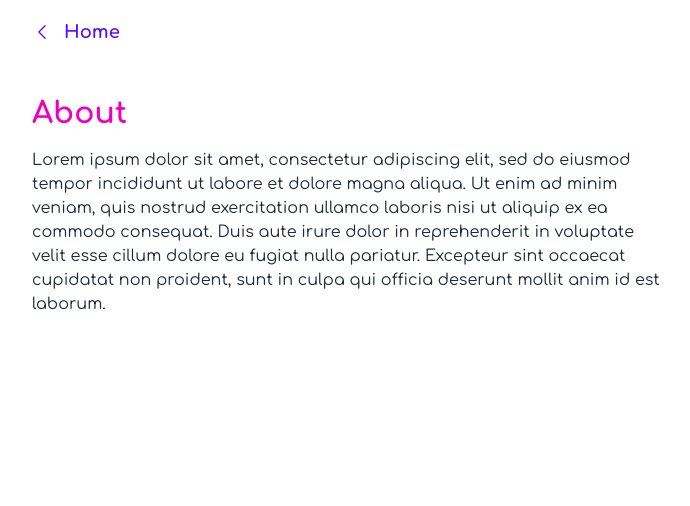
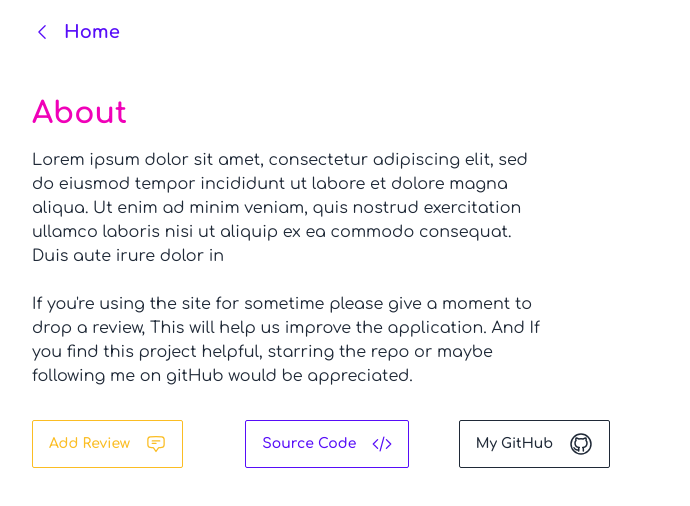
Before and after one commit to SujoyGhosh-scott/attendance-traker, a Next.js app: page /about in a window 1280 px wide. Shown: the top 506 px of the page, without its empty margins (288-978 px from the left). Built offline with nearby package versions, Linux system fonts and the light colour scheme.

Commit message:
about done

```diff
--- a/components/IndivisualCharts.jsx
+++ b/components/IndivisualCharts.jsx
@@ -117,7 +117,7 @@ const IndivisualCharts = ({
       </div>
       <div className="w-full md:w-1/2 lg:w-1/3 mt-4 lg:mt-0">
         <p>
-          DSE3: {getPercentage(dse4ThA + dse4PrA, dse4ThC + dse4PrC)}% (
+          DSE4: {getPercentage(dse4ThA + dse4PrA, dse4ThC + dse4PrC)}% (
           {dse4ThA + dse4PrA}/{dse4ThC + dse4PrC})
         </p>
         <p className="text-sm">
--- a/pages/about.js
+++ b/pages/about.js
@@ -26,16 +26,150 @@ const About = () => {
       </div>
       <main className="px-6 comfortaa lg:px-72 xl:px-80">
         <h2 className="text-3xl font-bold mt-8 mb-4 text-secondary">About</h2>
-        <p>
+        <p className="w-full xl:w-4/5">
           Lorem ipsum dolor sit amet, consectetur adipiscing elit, sed do
           eiusmod tempor incididunt ut labore et dolore magna aliqua. Ut enim ad
           minim veniam, quis nostrud exercitation ullamco laboris nisi ut
           aliquip ex ea commodo consequat. Duis aute irure dolor in
-          reprehenderit in voluptate velit esse cillum dolore eu fugiat nulla
-          pariatur. Excepteur sint occaecat cupidatat non proident, sunt in
-          culpa qui officia deserunt mollit anim id est laborum.
         </p>
+        <br />
+        <p className="w-full xl:w-4/5">
+          If you&apos;re using the site for sometime please give a moment to
+          drop a review, This will help us improve the application. And If you
+          find this project helpful, starring the repo or maybe following me on
+          gitHub would be appreciated.
+        </p>
+
+        <div className="mt-8 grid grid-cols-3">
+          <div className="col-span-3 md:col-span-1 mt-3 md:mt-0">
+            <label
+              htmlFor="review-modal"
+              className="btn btn-outline btn-warning normal-case rounded-sm mt-0"
+            >
+              Add Review
+              <svg
+                xmlns="http://www.w3.org/2000/svg"
+                fill="none"
+                viewBox="0 0 24 24"
+                strokeWidth={1.5}
+                stroke="currentColor"
+                className="w-5 h-5 ml-4"
+              >
+                <path
+                  strokeLinecap="round"
+                  strokeLinejoin="round"
+                  d="M7.5 8.25h9m-9 3H12m-9.75 1.51c0 1.6 1.123 2.994 2.707 3.227 1.129.166 2.27.293 3.423.379.35.026.67.21.865.501L12 21l2.755-4.133a1.14 1.14 0 01.865-.501 48.172 48.172 0 003.423-.379c1.584-.233 2.707-1.626 2.707-3.228V6.741c0-1.602-1.123-2.995-2.707-3.228A48.394 48.394 0 0012 3c-2.392 0-4.744.175-7.043.513C3.373 3.746 2.25 5.14 2.25 6.741v6.018z"
+                />
+              </svg>
+            </label>
+          </div>
+          <div className="col-span-3 md:col-span-1 mt-3 md:mt-0">
+            <Link
+              href=""
+              className="btn btn-primary btn-outline normal-case rounded-sm"
+            >
+              Source Code
+              <svg
+                xmlns="http://www.w3.org/2000/svg"
+                fill="none"
+                viewBox="0 0 24 24"
+                strokeWidth={1.5}
+                stroke="currentColor"
+                className="w-5 h-5 ml-4"
+              >
+                <path
+                  strokeLinecap="round"
+                  strokeLinejoin="round"
+                  d="M17.25 6.75L22.5 12l-5.25 5.25m-10.5 0L1.5 12l5.25-5.25m7.5-3l-4.5 16.5"
+                />
+              </svg>
+            </Link>
+          </div>
+          <div className="col-span-3 md:col-span-1 mt-3 md:mt-0">
+            <Link
+              href=""
+              className="btn btn-outline normal-case rounded-sm mt-0"
+            >
+              My GitHub
+              <svg
+                xmlns="http://www.w3.org/2000/svg"
+                width="24"
+                height="24"
+                preserveAspectRatio="xMidYMid meet"
+                viewBox="0 0 24 24"
+                className="ml-4"
+              >
+                <g
+                  fill="none"
+                  stroke="currentColor"
+                  strokeLinecap="round"
+                  strokeLinejoin="round"
+                  strokeWidth="1.5"
+                >
+                  <path d="M12 22c5.523 0 10-4.477 10-10S17.523 2 12 2S2 6.477 2 12s4.477 10 10 10Z" />
+                  <path d="M14.333 19v-1.863c.025-.31-.018-.62-.126-.913a2.18 2.18 0 0 0-.5-.781c2.093-.227 4.293-1 4.293-4.544a3.48 3.48 0 0 0-1-2.434a3.211 3.211 0 0 0-.06-2.448s-.787-.227-2.607.961a9.152 9.152 0 0 0-4.666 0c-1.82-1.188-2.607-.96-2.607-.96A3.211 3.211 0 0 0 7 8.464a3.482 3.482 0 0 0-1 2.453c0 3.519 2.2 4.291 4.293 4.544a2.18 2.18 0 0 0-.496.773a2.134 2.134 0 0 0-.13.902V19" />
+                  <path d="M9.667 17.702c-2 .631-3.667 0-4.667-1.948" />
+                </g>
+              </svg>
+            </Link>
+          </div>
+        </div>
       </main>
+      {/* review modal */}
+      <input type="checkbox" id="review-modal" className="modal-toggle" />
+      <div className="modal modal-bottom sm:modal-middle">
+        <div className="modal-box">
+          <h3 className="font-bold text-lg">Add Review</h3>
+          <form className="py-4 form-control w-full max-w-xs">
+            <label className="label">
+              <span className="label-text">Email</span>
+            </label>
+            <input
+              type="text"
+              placeholder="Type here"
+              className="input input-bordered w-full max-w-xs"
+            />
+            <label className="label">
+              <span className="label-text">Review</span>
+            </label>
+            <textarea
+              className="textarea textarea-bordered h-24"
+              placeholder="Bio"
+            ></textarea>
+            <label className="label">
+              <span className="label-text">
+                Any suggetions for User Interface, or future versions
+              </span>
+            </label>
+            <textarea
+              className="textarea textarea-bordered h-24"
+              placeholder="Bio"
+            ></textarea>
+
+            <label className="label">
+              <span className="label-text">Did you find any bugs?</span>
+            </label>
+            <textarea
+              className="textarea textarea-bordered h-24"
+              placeholder="Bio"
+            ></textarea>
+          </form>
+          <div className="modal-action mb-20 lg:mb-0">
+            <label
+              htmlFor="review-modal"
+              className="btn btn-outline rounded-sm normal-case"
+            >
+              Reset
+            </label>
+            <label
+              htmlFor="review-modal"
+              className="btn btn-outline rounded-sm normal-case"
+            >
+              Send
+            </label>
+          </div>
+        </div>
+      </div>
     </div>
   );
 };
```
Also changed, not shown: public/github.png (added).
